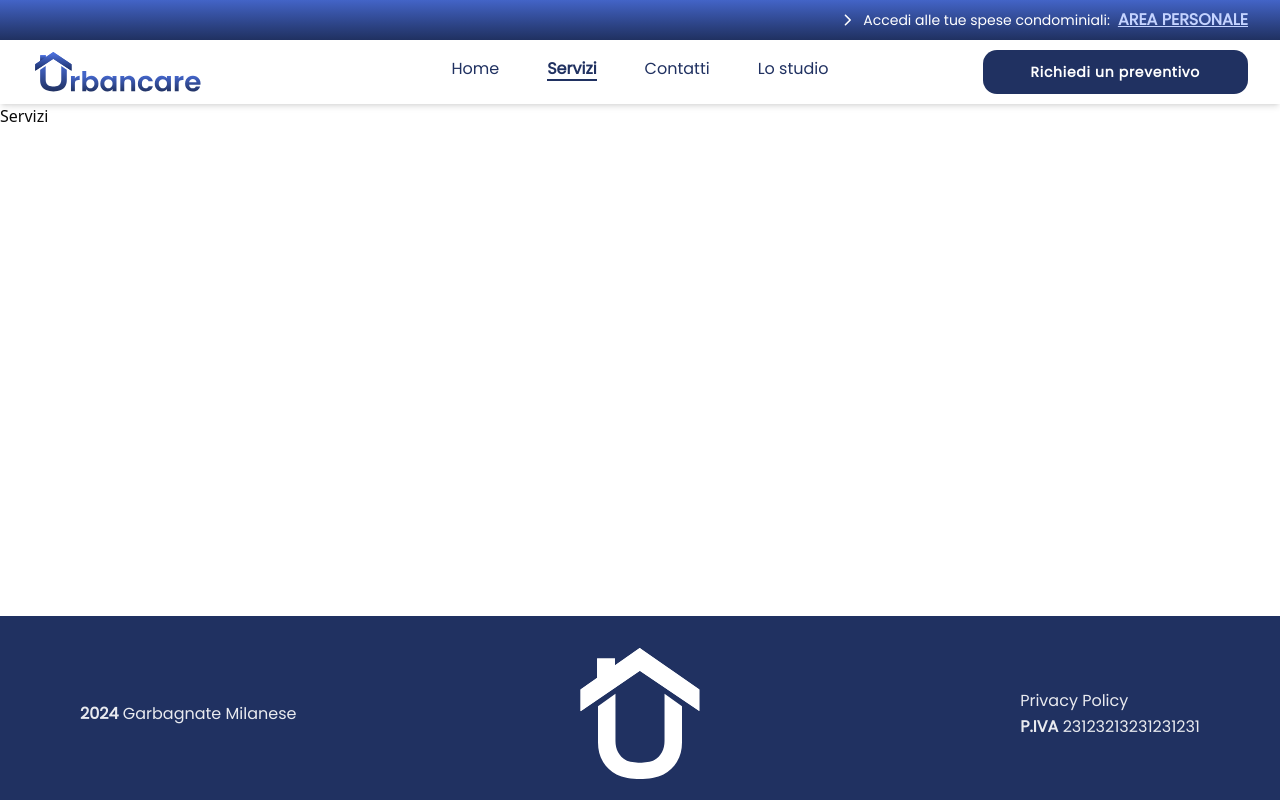
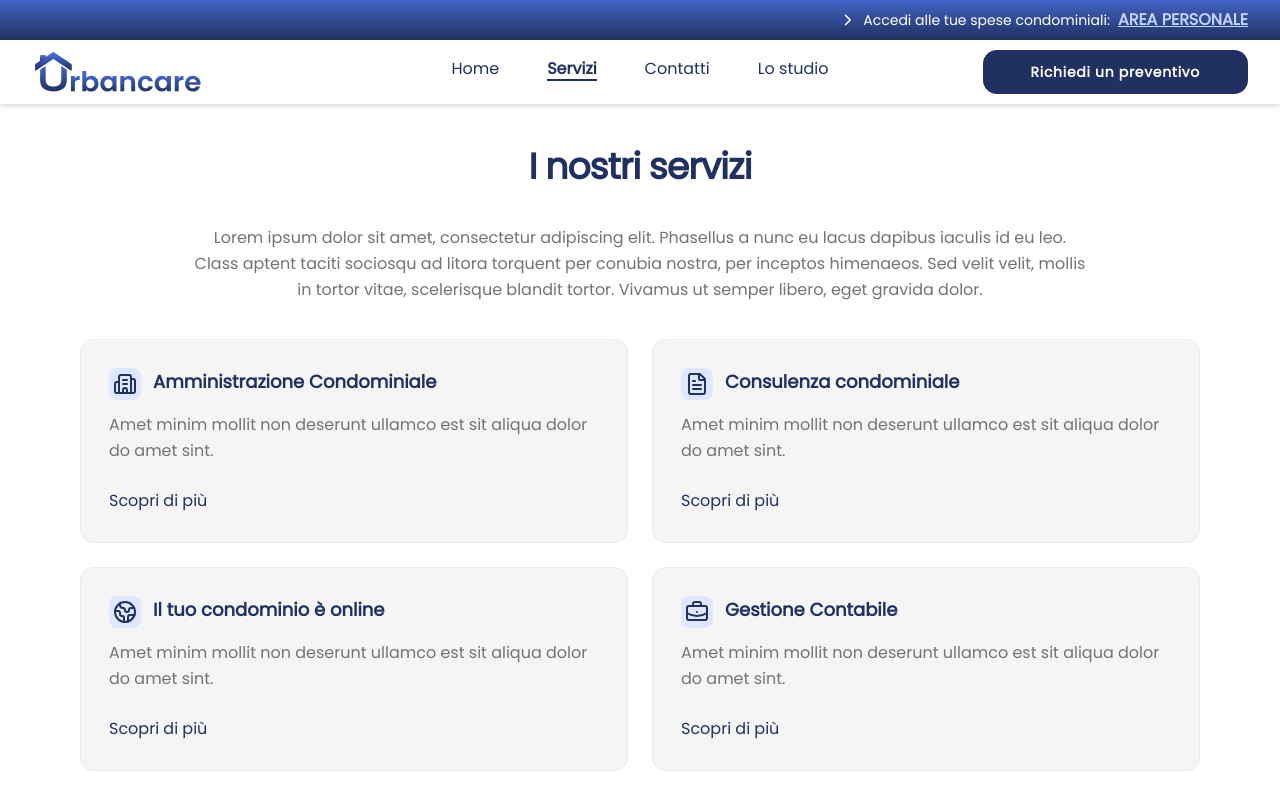
Before and after one commit to matttre3/urbancare-website, a Next.js app: page /servizi in a window 1280 px wide. Shown: the top 800 px of the page. Built offline with nearby package versions, Linux system fonts and the light colour scheme.

Commit message:
fix: graphic fixes

```diff
--- a/app/lo-studio/page.tsx
+++ b/app/lo-studio/page.tsx
@@ -16,14 +16,14 @@ export default function LoStudio() {
         </Text>
       </header>
 
-      <section className="grid grid-cols-1 md:grid-cols-[minmax(260px,420px)_1fr] gap-8 md:gap-12 items-center">
-        <div className="space-y-6 justify-self-center md:justify-self-start">
+      <section className="grid grid-cols-1 lg:grid-cols-[minmax(260px,420px)_1fr] gap-8 md:gap-12 items-center">
+        <div className="space-y-6 flex flex-col items-center justify-self-center lg:justify-self-start">
           <Image
             src="/horizontal-logo.svg"
             alt="Urbancare logo"
             width={260}
             height={80}
-            className="h-auto w-auto"
+            className="lg:h-auto lg:w-auto "
             priority
           />
 
--- a/app/servizi/page.tsx
+++ b/app/servizi/page.tsx
@@ -1,5 +1,10 @@
+import ServicesSection from "@/components/ServicesSection";
 import React from "react";
 
 export default function Servizi() {
-  return <div className="">Servizi</div>;
+  return (
+    <div className="pt-10">
+      <ServicesSection isH1 />
+    </div>
+  );
 }
--- a/components/ContactSection.tsx
+++ b/components/ContactSection.tsx
@@ -1,6 +1,8 @@
 import React from "react";
 import { Text } from "./Text";
 import { Phone, Mail } from "lucide-react";
+import Link from "next/link";
+import { Button } from "@/components/ui/button";
 
 function ContactCardPhone() {
   return (
@@ -81,6 +83,12 @@ export default function ContactSection({ isH1 }: { isH1?: boolean }) {
         <ContactCardPhone />
         <ContactCardEmail />
       </div>
+
+      <Link href="/preventivo">
+        <Button className="col-start-3 justify-self-end">
+          <p className="tracking-wider">Richiedi un preventivo</p>
+        </Button>
+      </Link>
     </section>
   );
 }
--- a/components/HeaderBar.tsx
+++ b/components/HeaderBar.tsx
@@ -244,7 +244,7 @@ export function HeaderBar() {
 
           <div className="flex flex-col gap-3">
             <Button asChild size="lg" className="w-full">
-              <Link href="/contatti" onClick={() => setOpen(false)}>
+              <Link href="/preventivo" onClick={() => setOpen(false)}>
                 <Text
                   size="p"
                   weight="semibold"
--- a/components/ServicesSection.tsx
+++ b/components/ServicesSection.tsx
@@ -76,12 +76,19 @@ function ServiceCard({ icon, title, description, href }: Service) {
   );
 }
 
-export default function ServicesSection() {
+export default function ServicesSection({ isH1 = false }: { isH1?: boolean }) {
   return (
     <section className="px-5 sm:px-10 md:px-20 flex flex-col gap-4 sm:gap-9 items-center justify-center">
-      <Text size="h2" weight="bold" align="center">
-        I nostri servizi
-      </Text>
+      {isH1 ? (
+        <Text as="h1" size="h2" weight="bold" align="center">
+          I nostri servizi
+        </Text>
+      ) : (
+        <Text size="h2" weight="bold" align="center">
+          I nostri servizi
+        </Text>
+      )}
+
       <Text size="p" align="center" className="max-w-4xl text-muted-foreground">
         Lorem ipsum dolor sit amet, consectetur adipiscing elit. Phasellus a
         nunc eu lacus dapibus iaculis id eu leo. Class aptent taciti sociosqu ad
```
